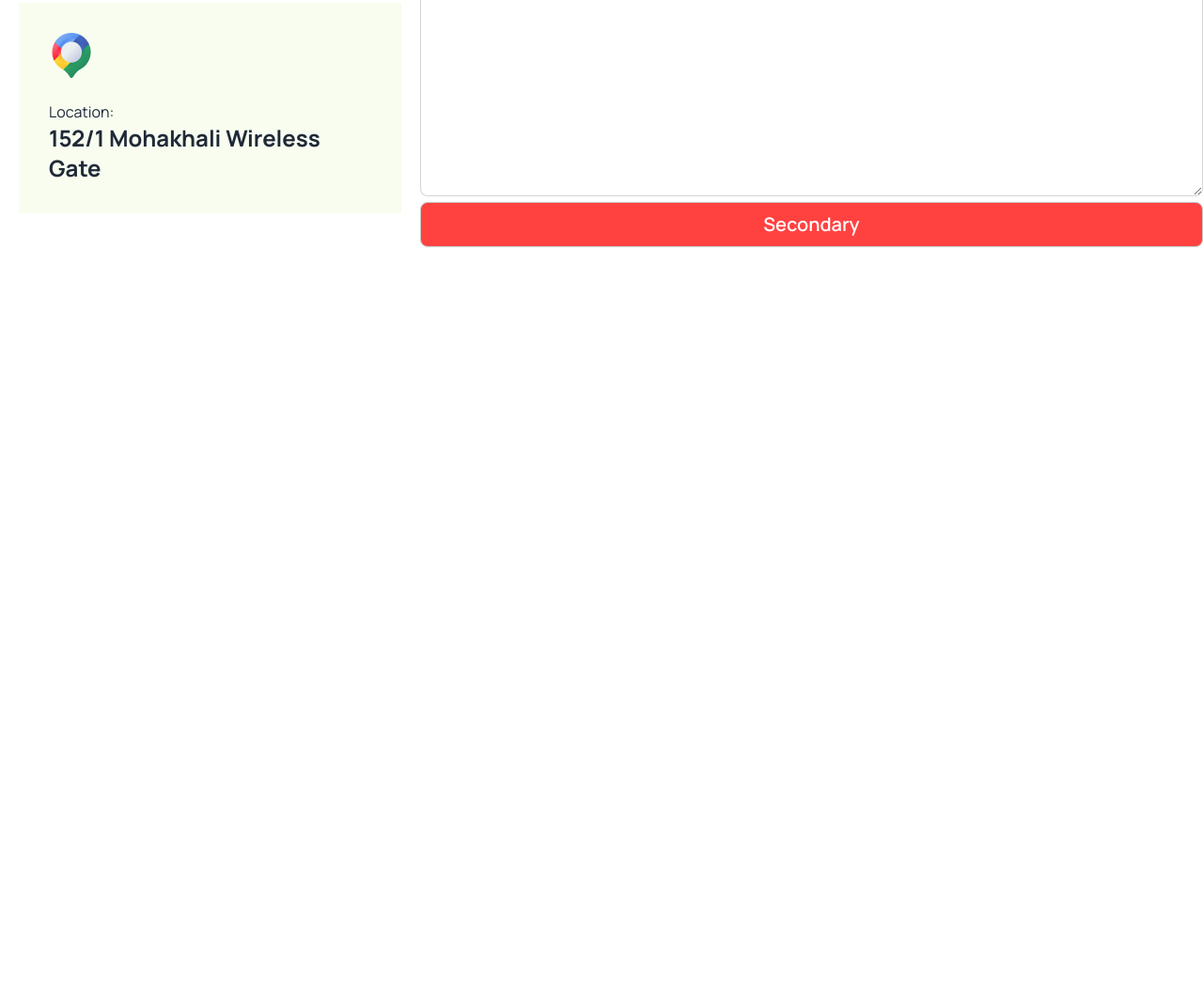
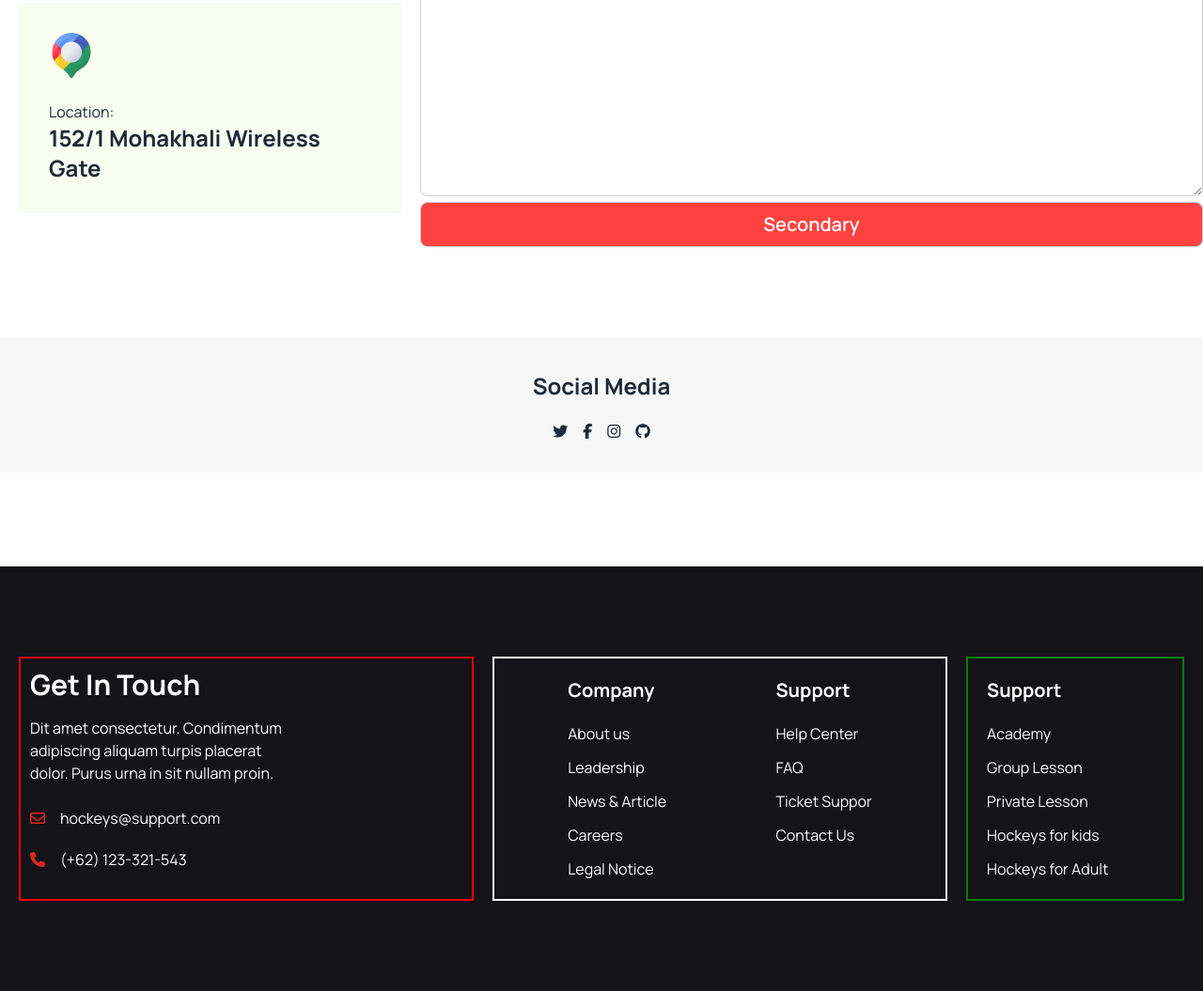
Before and after one commit to mozzammelrobi/hocky-ass-3, a plain HTML site: page index.html in a window 1280 px wide. Shown: the part 4963-6018 px from the top of the page at 94% size. Before the commit the page ends 5322 px from the top, so only its background shows below. Drawn offline with nearby package versions, Linux system fonts and the light colour scheme.

Commit message:
footer section added

```diff
--- a/index.html
+++ b/index.html
@@ -517,7 +517,68 @@
 
             </div>
         </section>
+        <!-- Social Media -->
+        <section class=" bg-[#13131808] pt-9 pb-9 flex flex-col justify-center items-center">
+            <h3 class="text-2xl font-bold mb-6 ">Social Media</h3>
+            <div class="flex gap-4">
+                <i class="fa-brands fa-twitter"></i>
+                <i class="fa-brands fa-facebook-f"></i>
+                <i class="fa-brands fa-instagram"></i>
+                <i class="fa-brands fa-github"></i>
+            </div>
+        </section>
     </main>
+    <footer class="footerr">
+        <div class=" container foot mx-auto text-white pl-5 pr-5 pt-24 pb-24">
+            <div class="grid-items-1">
+                <h4 class="text-3xl font-bold">Get In Touch</h4>
+                <p class="mt-4 mb-6">Dit amet consectetur. Condimentum  adipiscing aliquam turpis placerat dolor. Purus urna in sit nullam proin. </p>
+                <div class="flex gap-4 items-center mb-5">
+                    <i class="fa-regular text-red-600 fa-envelope"></i>
+                    <p>  hockeys@support.com</p>
+                </div>
+                <div class="flex gap-4 items-center">
+                    <i class="fa-solid  text-red-600 fa-phone"></i>
+                    <p>(+62) 123-321-543</p>
+                </div>
+            </div>
+            <div class="grid-items-2 ">
+                <div class="flex  p-5 justify-around">
+                    <div>
+                        <h4 class="text-xl font-bold mb-5">Company</h4>
+                        <div class="flex flex-col gap-3">
+                            <p>About us</p>
+                            <p>Leadership</p>
+                            <p>News & Article</p>
+                            <p>Careers</p>
+                            <p>Legal Notice</p>
+                        </div>
+                    </div>
+                    <div>
+                        <h4 class="text-xl font-bold mb-5">Support</h4>
+                        <div class="flex flex-col gap-3">
+                            <p>Help Center</p>
+                            <p>FAQ</p>
+                            <p>Ticket Suppor</p>
+                            <p>Contact Us</p>
+
+                        </div>
+                </div>
+                </div>
+            </div>
+            <div class="grid-items-3 p-5">
+                <h4 class="text-xl font-bold mb-5">Support</h4>
+                <div class="flex flex-col gap-3">
+                    <p>Academy</p>
+                    <p>Group Lesson</p>
+                    <p>Private Lesson</p>
+                    <p>Hockeys for kids</p>
+                    <p>Hockeys for Adult</p>
+                </div>
+            </div>
+
+        </div>
+    </footer>
 
 </body>
 
--- a/style.css
+++ b/style.css
@@ -0,0 +1,57 @@
+.footerr{
+    background-color: #131318;
+    margin-top: 100px;
+
+}
+.foot{
+    display: grid;
+    grid-template-columns:repeat(5 ,1fr) ;
+    grid-template-rows: 1fr;
+    gap: 20px;
+}
+.grid-items-1{
+    border: 2px solid red;
+    grid-column: 1/span 2;
+    /* width: 70%; */
+    padding: 10px;
+}
+.grid-items-1 p {
+    width: 60%;
+}
+.grid-items-2{
+    border: 2px solid white;
+    grid-column: 3/span 2;
+}
+.grid-items-3{
+    border: 2px solid green;
+    grid-column: 5/span 1;
+}
+
+
+/* media query  */
+
+@media screen and (max-width:600px) {
+    .foot{
+        grid-template-columns: 1fr ;
+    }
+    .grid-items-1{
+        grid-column: 1/span 1;
+        /* width: 70%; */
+
+    }
+    .grid-items-1 p {
+        width: 100%;
+
+    }
+    .grid-items-2{
+
+        grid-column: 1/span 1;
+    }
+    .grid-items-3{
+        grid-column: 1/span 1;
+        justify-content: center;
+        align-items: center;
+    }
+
+
+}
```
